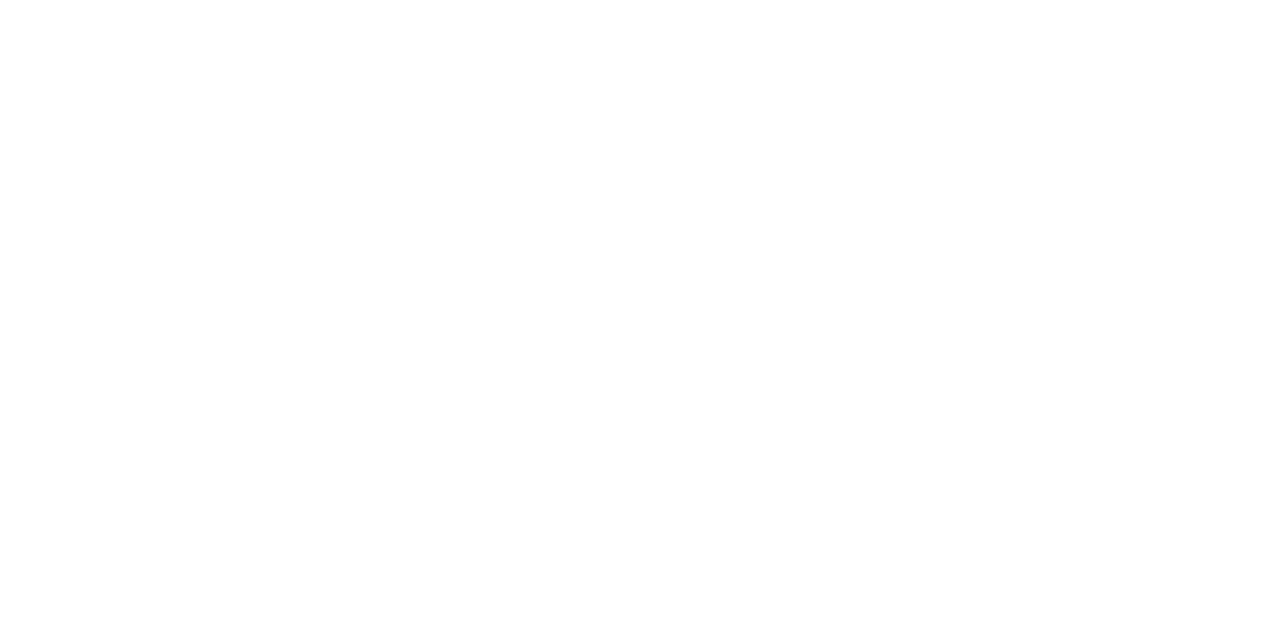
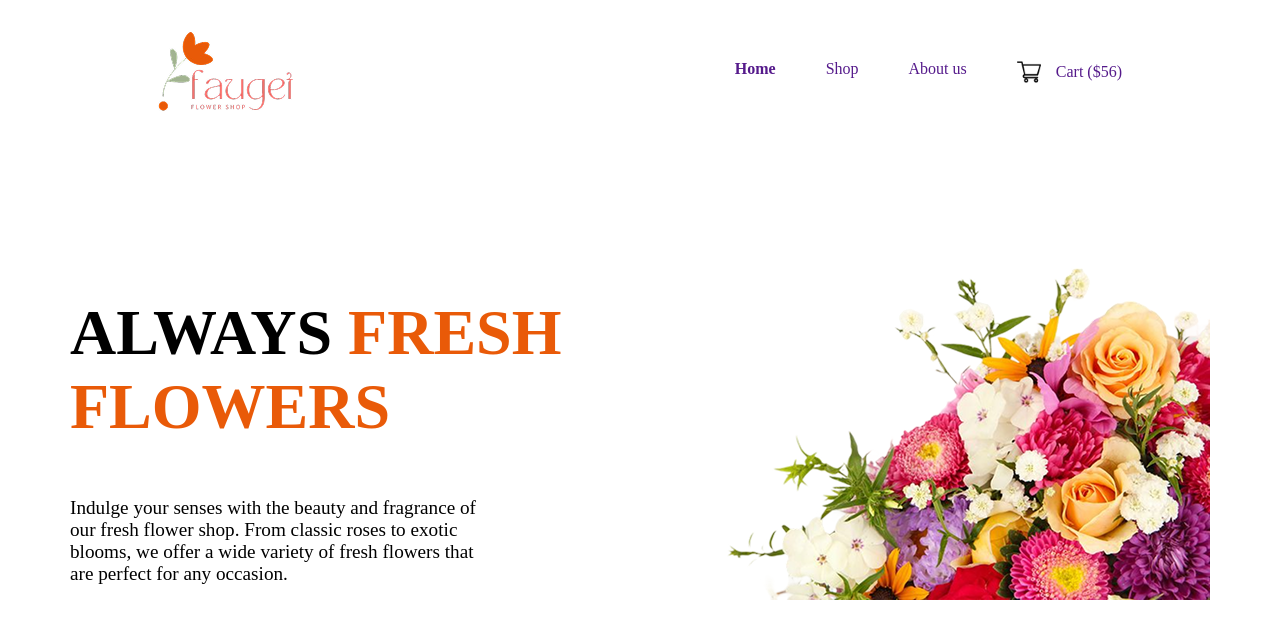
Before and after one commit to shams-labib/asignment-2, a plain HTML site: page index.html in a window 1280 px wide. Drawn offline with Linux system fonts and the light colour scheme.

Commit message:
added the hero section

```diff
--- a/index.html
+++ b/index.html
@@ -4,16 +4,37 @@
     <meta charset="UTF-8">
     <meta name="viewport" content="width=device-width, initial-scale=1.0">
     <title>Responsive website</title>
+    <link rel="stylesheet" href="styles/style.css">
 </head>
 <body>
     <header>
-        <nav>
-
+        <nav class="navber">
+         <img src="images/logo.png" alt="logo">
+             <ul class="nav-links ">
+                <li class="bold display-none"><a href="">Home</a></li>
+                <li class="display-none"><a href="">Shop</a></li>
+                <li class="display-none"><a href="">About us</a></li>
+                <div class="cart-pointer">
+                <img class="nav-icon" src="images/shopping-cart.png" alt="">
+                <li><a href="">Cart ($56)</a></li>
+                </div>
+             </ul>
         </nav>
     </header>
 
     <main>
-
+           <section class="hero-section">
+                  <div class="hero-align">
+                    <div class="hero-content">
+                    <div class="hero-info">
+                        <h1 class="hero-title"><span class="dark1">ALWAYS</span> <span class="orange">FRESH FLOWERS</span></h1>
+                <p class="hero-sub-title">Indulge your senses with the beauty and fragrance of <br> our fresh flower shop. From classic roses to exotic  <br>
+                     blooms, we offer a wide variety of fresh flowers that <br> are perfect for any occasion. </p>
+                    </div>
+                <div class="hero-image"> <img src="images/hero-flower.png" alt=""></div>
+                  </div>
+                  </div>
+           </section>
     </main>
 
     <footer>
--- a/styles/style.css
+++ b/styles/style.css
@@ -0,0 +1,85 @@
+/* nav section */
+.navber {
+    display: flex;
+    justify-content: space-between;
+    align-items: center;
+    margin: 30px 150px;
+}
+.nav-links {
+    display: flex;
+    list-style: none;
+    gap: 50px;
+}
+.nav-icon {
+    height: 24px;
+    width: 24px;
+}
+.nav-links li a {
+    text-decoration: none;
+}
+.cart-pointer {
+    display: flex;
+    align-items: center;
+    gap: 15px;
+}
+/* shared option */
+.bold {
+    font-weight: bold;
+}
+.orange {
+    color: #E95A08;
+}
+.dark3 {
+    color: ;
+}
+
+/* hero - section */
+.hero-section {
+    display: flex;
+    justify-content: center;
+    align-items: flex-end;
+}
+.hero-align {
+    height: 461px;
+    width: 1140px;
+}
+.hero-content {
+     display: flex;
+     justify-content: space-between;
+     align-items: flex-end;
+     margin-top: 100px;
+}
+.hero-info {
+
+}
+.hero-title {
+    font-size: 4rem;
+}
+.hero-sub-title {
+    font-size: 1.2rem;
+}
+
+
+
+@media screen and (max-width:576px) {
+    .display-none {
+        display: none;
+    }
+    .cart-pointer {
+        font-size: 1.4rem;
+    }
+    .navber {
+        margin: 30px 30px;
+        text-align: center;
+    }
+    .hero-align {
+        width: 100%;
+    }
+    .hero-content {
+        flex-direction: column-reverse;
+
+    }
+    .hero-image {
+
+    }
+}
```
Also changed, not shown: images/shopping-cart.png (added).
